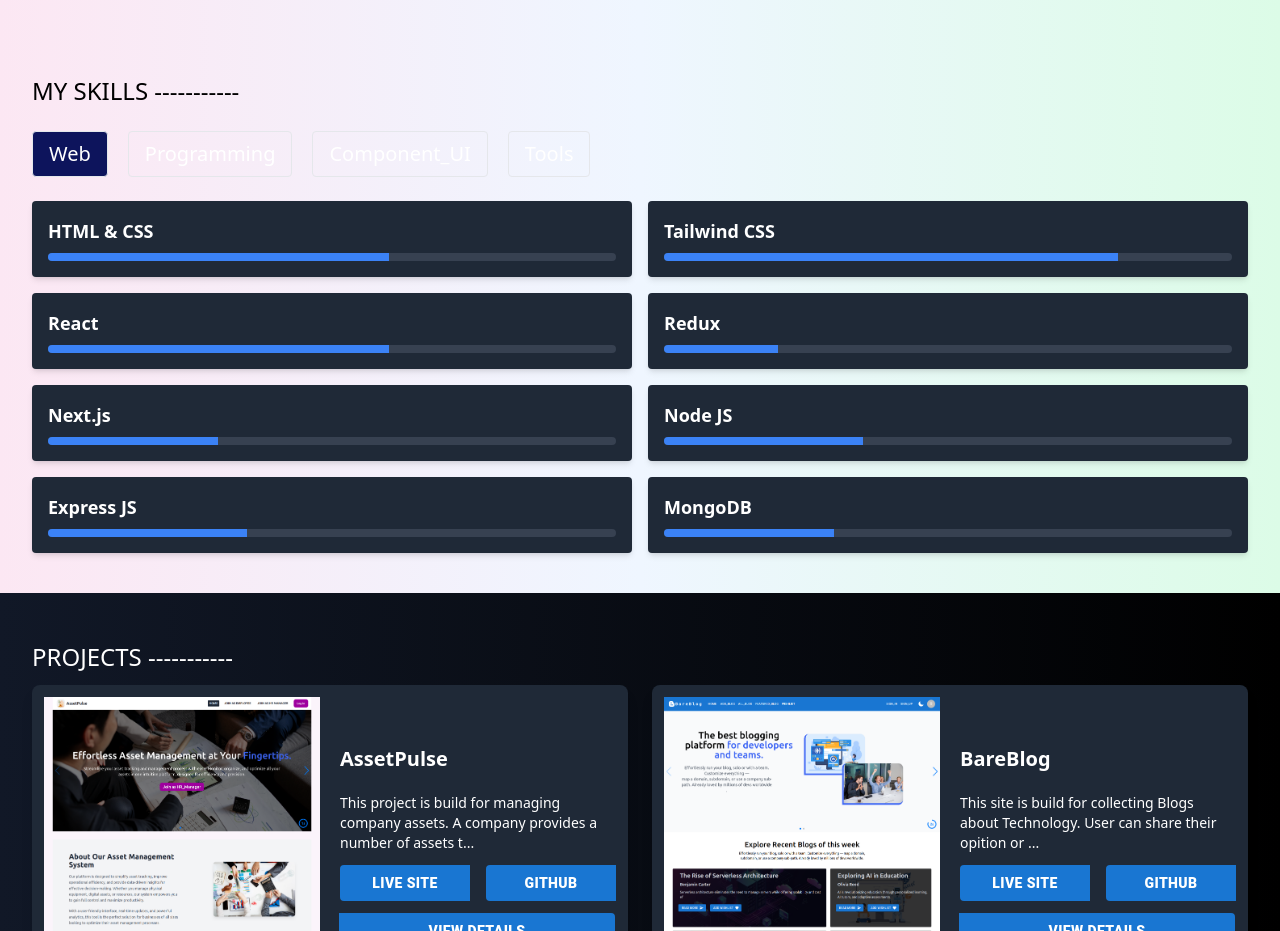
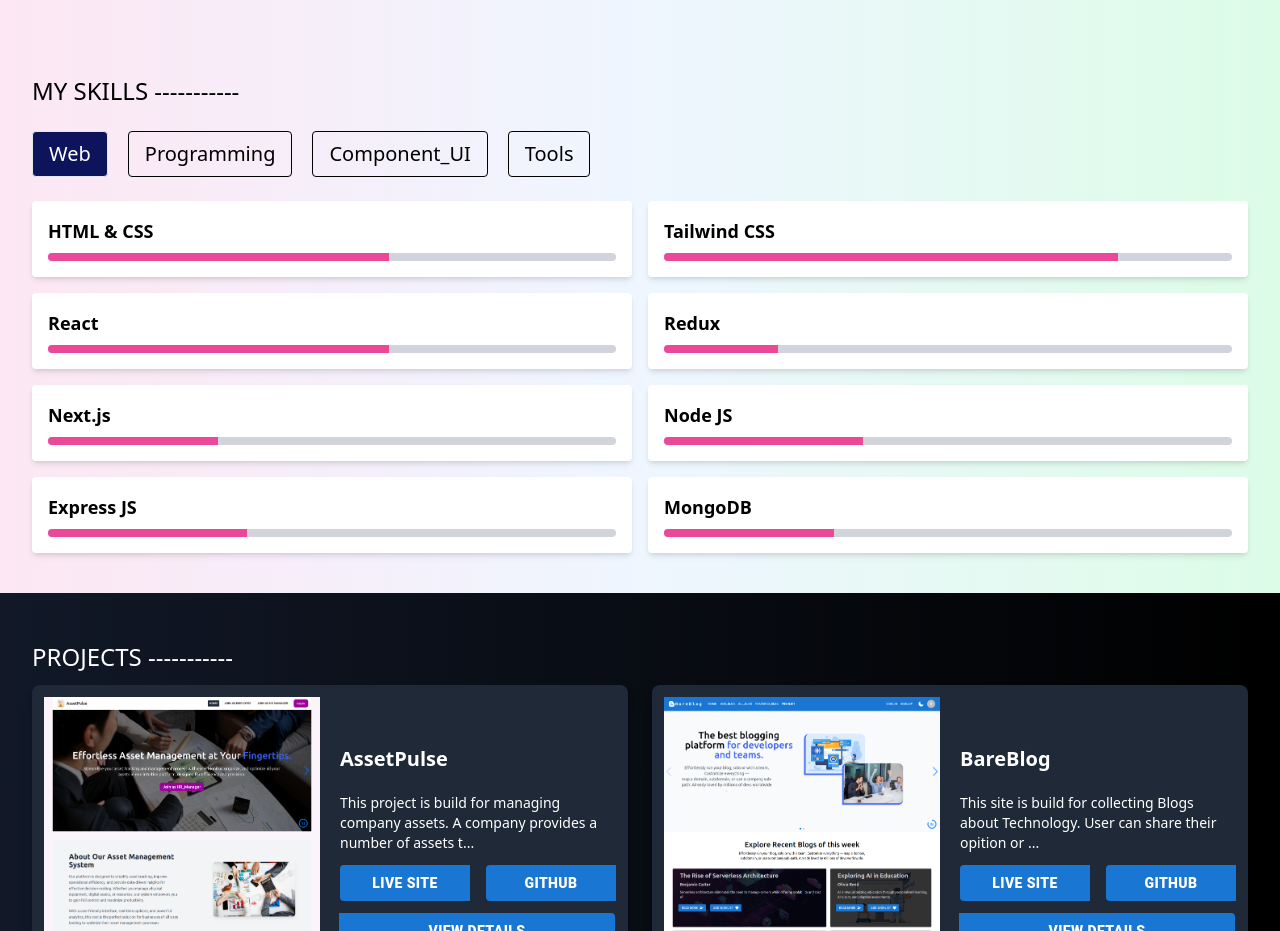
Before and after one commit to mdYeasinIslam/My_Portfolio, a Next.js app: page / in a window 1280 px wide. Shown: the part 2280-3211 px from the top of the page. Built offline with nearby package versions, Linux system fonts and the light colour scheme.

Commit message:
work on ski skill section

```diff
--- a/src/components/Skills/Skills.tsx
+++ b/src/components/Skills/Skills.tsx
@@ -4,7 +4,8 @@ import { useState } from "react";
 const Skills = () => {
   const [activeCategory, setActiveCategory] = useState("Web");
 
-  const categories = ["Web", "Programming", "Component_UI", "Tools"];
+  type Category = "Web" | "Programming" | "Component_UI" | "Tools";
+  const categories: Category[] = ["Web", "Programming", "Component_UI", "Tools"];
   type Skill = { name: string; level: number };
   type SkillsByCategory = {
     [key: string]: Skill[];
@@ -54,10 +55,10 @@ const Skills = () => {
             <button
               key={category}
               onClick={() => setActiveCategory(category)}
-              className={`px-4 py-2 border ${
+              className={`px-4 py-2 border  ${
                 activeCategory === category
                   ? "bg-[#0d145c] text-white"
-                  : "bg-transparent text-white"
+                  : "bg-transparent border-black hover:text-white text-black"
               } rounded transition duration-300 hover:bg-[#0d145c]`}
             >
               {category}
@@ -71,12 +72,12 @@ const Skills = () => {
             (skill: Skill, index: number) => (
               <div
                 key={index}
-                className="bg-gray-800 text-white p-4 rounded shadow-md flex flex-col"
+                className="bg-white text-black p-4 rounded shadow-md flex flex-col"
               >
                 <span className="text-lg font-bold mb-2">{skill.name}</span>
-                <div className="w-full bg-gray-700 h-2 rounded overflow-hidden">
+                <div className="w-full bg-gray-300 h-2 rounded overflow-hidden">
                   <div
-                    className="bg-blue-500 h-full"
+                    className="bg-pink-500 h-full"
                     style={{ width: `${skill.level}%` }}
                   ></div>
                 </div>
```
